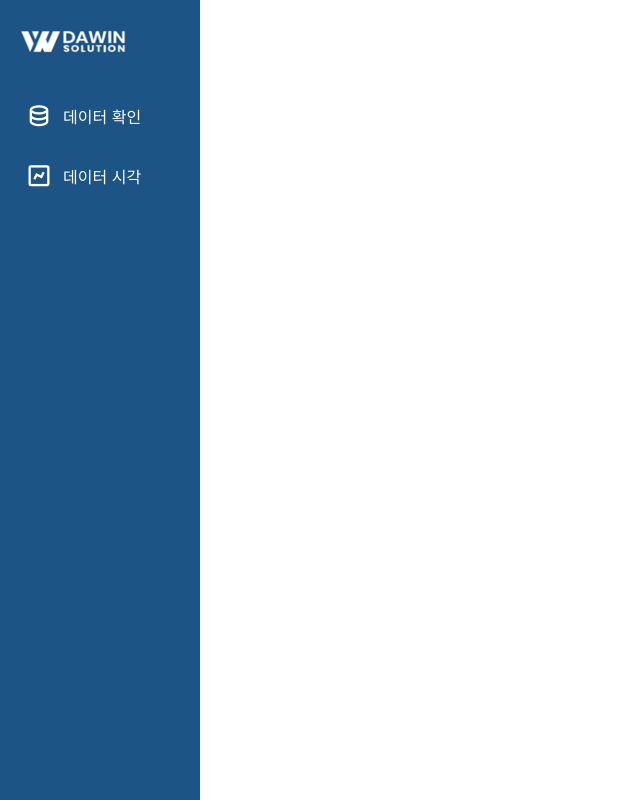
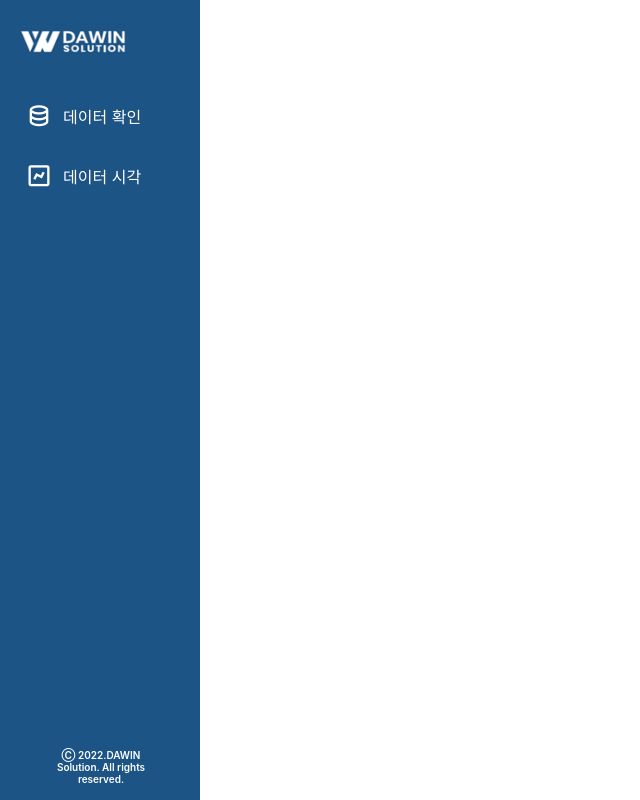
Before and after one commit to IceBear9028/dawinfront, a React (Create React App) app: page / in a window 1280 px wide. Shown: the whole page, without its empty margins (0-640 px from the left). Built offline with nearby package versions, Linux system fonts and the light colour scheme.

Commit message:
2 commit
1. info 추가 (메뉴바 아래 글)

```diff
--- a/src/component/menubar/menu.css
+++ b/src/component/menubar/menu.css
@@ -18,7 +18,6 @@
 
 }
 
-
 .menuBox ul{
     margin-top : 10px;
 }
@@ -38,10 +37,29 @@
     transition: all 0.4s ease;
     width: 190px;
     margin-left : -90px;
-    border-radius : 3px;
+    border-radius : 1px;
 }
 
 .menuBox .linkList ol a:hover{
     color : #000;
     background-color : #fff;
 }
+
+.info{
+    position: absolute;
+    width: 124px;
+    height: 24px;
+    left: 39px;
+    bottom: 20px;
+
+    font-family: 'Inter';
+    font-style: normal;
+    font-weight: 600;
+    font-size: 10px;
+    line-height: 12px;
+    display: flex;
+    align-items: center;
+
+    color: #FFFFFF;
+
+}
--- a/src/component/menubar/menu.jsx
+++ b/src/component/menubar/menu.jsx
@@ -11,19 +11,22 @@ function MenuBar(){
 
             <ul className = "linkList">
                 <ol>
-                    <a href = "#">
+                    {/*a태그 href 속성 -> 해당 링크로 이동시켜줌*/}
+                    <a href = "data">
                         <i className ='bx bx-data'></i>
                         <span className = "linkName">데이터 확인</span>
                     </a>
                 </ol>
                 <ol>
-                    <a href = "#">
+                    <a href = "dataVisual">
                         <i className='bx bx-chart' ></i>
                         <span className = "linkName">데이터 시각</span>
                     </a>
                 </ol>
             </ul>
 
+            <h4 className = "info">Ⓒ 2022.DAWIN Solution. All rights reserved.</h4>
+
         </div>
     )
 }
```
